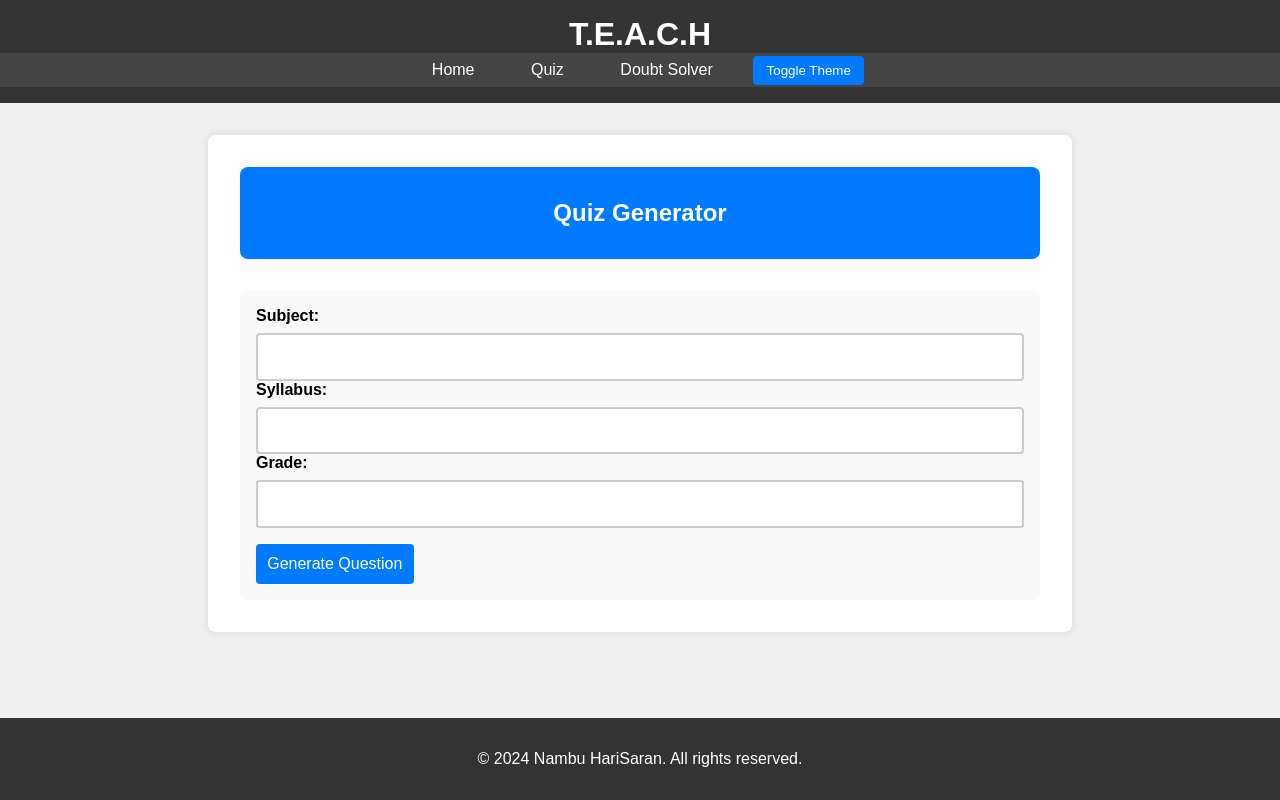
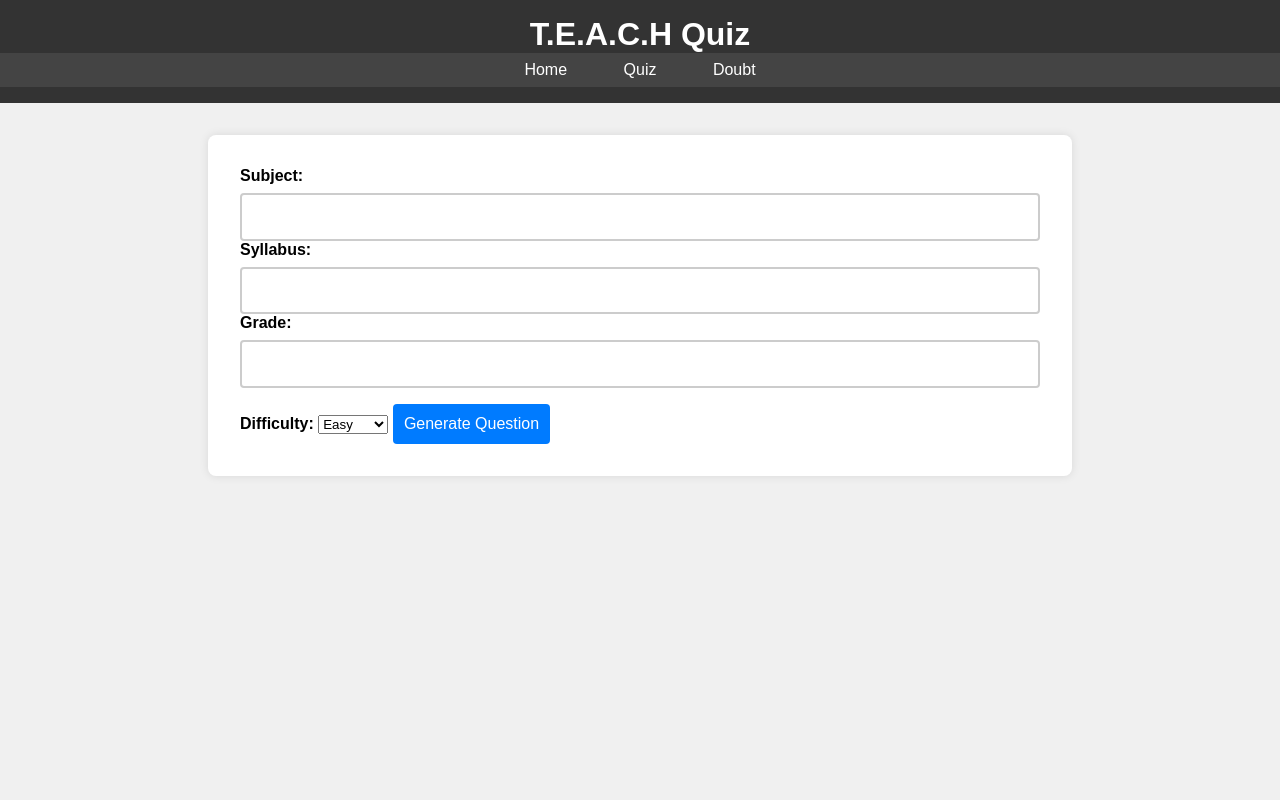
Before and after one commit to HARISARAN123/TEACH, a Flask app: page /quiz in a window 1280 px wide. Run offline with Flask 3, Linux system fonts and the light colour scheme.

Commit message:
Update quiz.html

```diff
--- a/templates/quiz.html
+++ b/templates/quiz.html
@@ -3,61 +3,52 @@
 <head>
     <meta charset="UTF-8">
     <meta name="viewport" content="width=device-width, initial-scale=1.0">
-    <title>Quiz - T.E.A.C.H</title>
+    <title>Quiz</title>
     <link rel="stylesheet" href="{{ url_for('static', filename='style.css') }}">
-    <link rel="icon" href="{{ url_for('static', filename='icon.png') }}" type="image/png">
 </head>
 <body>
     <header>
-        <h1>T.E.A.C.H</h1>
+        <h1>T.E.A.C.H Quiz</h1>
         <nav>
             <ul>
                 <li><a href="{{ url_for('home') }}">Home</a></li>
                 <li><a href="{{ url_for('quiz') }}">Quiz</a></li>
-                <li><a href="{{ url_for('doubt') }}">Doubt Solver</a></li>
-                <li><button id="theme-toggle">Toggle Theme</button></li>
+                <li><a href="{{ url_for('doubt') }}">Doubt</a></li>
             </ul>
         </nav>
     </header>
-
-    <main class="container">
-        <section class="hero">
-            <h2>Quiz Generator</h2>
-        </section>
-
-        <section class="quiz-form">
-            <form method="POST" action="{{ url_for('quiz') }}">
-                <label for="subject">Subject:</label>
-                <input type="text" id="subject" name="subject" required>
-
-                <label for="syllabus">Syllabus:</label>
-                <input type="text" id="syllabus" name="syllabus" required>
-
-                <label for="grade">Grade:</label>
-                <input type="number" id="grade" name="grade" min="1" max="12" required>
-
-                <button type="submit">Generate Question</button>
-            </form>
-
-            {% if question %}
+    <div class="container">
+        {% if question %}
+        <form method="post">
             <div class="question">
-                <h3>Generated Question:</h3>
+                <h2>Question:</h2>
                 <p>{{ question|safe }}</p>
-                <form method="POST" action="{{ url_for('check_answer') }}">
-                    <input type="hidden" name="question" value="{{ question }}">
-                    <label for="user_answer">Your Answer:</label>
-                    <textarea id="user_answer" name="user_answer" rows="4" required></textarea>
-                    <button type="submit">Submit Answer</button>
-                </form>
+                <label for="user_answer">Your Answer:</label>
+                <input type="text" id="user_answer" name="user_answer" required>
+                <input type="hidden" name="correct_answer" value="{{ correct_answer }}">
+                <button type="submit" name="submit_answer">Submit Answer</button>
             </div>
-            {% endif %}
-        </section>
-    </main>
-
-    <footer>
-        <p>&copy; 2024 Nambu HariSaran. All rights reserved.</p>
-    </footer>
-
-    <script src="{{ url_for('static', filename='script.js') }}"></script>
+        </form>
+        {% elif feedback %}
+        <div class="feedback">
+            <p>{{ feedback }}</p>
+        </div>
+        {% endif %}
+        <form method="post">
+            <label for="subject">Subject:</label>
+            <input type="text" id="subject" name="subject" required>
+            <label for="syllabus">Syllabus:</label>
+            <input type="text" id="syllabus" name="syllabus" required>
+            <label for="grade">Grade:</label>
+            <input type="text" id="grade" name="grade" required>
+            <label for="difficulty">Difficulty:</label>
+            <select id="difficulty" name="difficulty" required>
+                <option value="easy">Easy</option>
+                <option value="medium">Medium</option>
+                <option value="hard">Hard</option>
+            </select>
+            <button type="submit">Generate Question</button>
+        </form>
+    </div>
 </body>
 </html>
```
